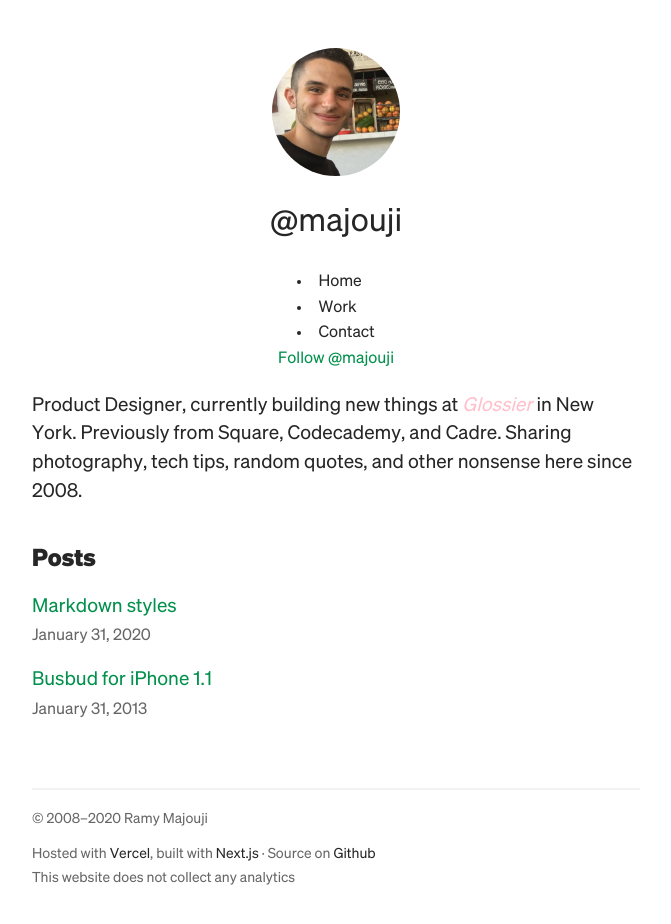
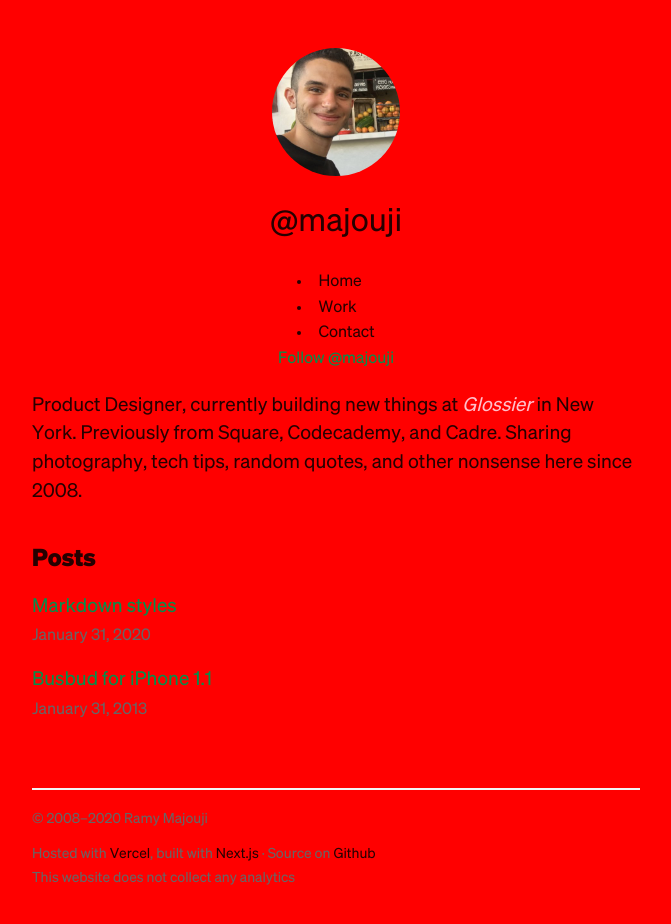
Before and after one commit to majouji/ramy.design, a Next.js app: page / in a window 1280 px wide. Shown: the top 924 px of the page, without its empty margins (304-975 px from the left). Built offline with nearby package versions, Linux system fonts and the light colour scheme.

Commit message:
Testing preview deploy

```diff
--- a/styles/global.sass
+++ b/styles/global.sass
@@ -7,7 +7,7 @@
   --monospace-family: Majouji Code, Menlo, Monaco, monospace
 
   // Colors
-  --background-color: #FFF
+  --background-color: red
   --background-code: #F3f3f3
   --text-color: rgba(0,0,0,.85)
   --text-color-secondary: #666
```
